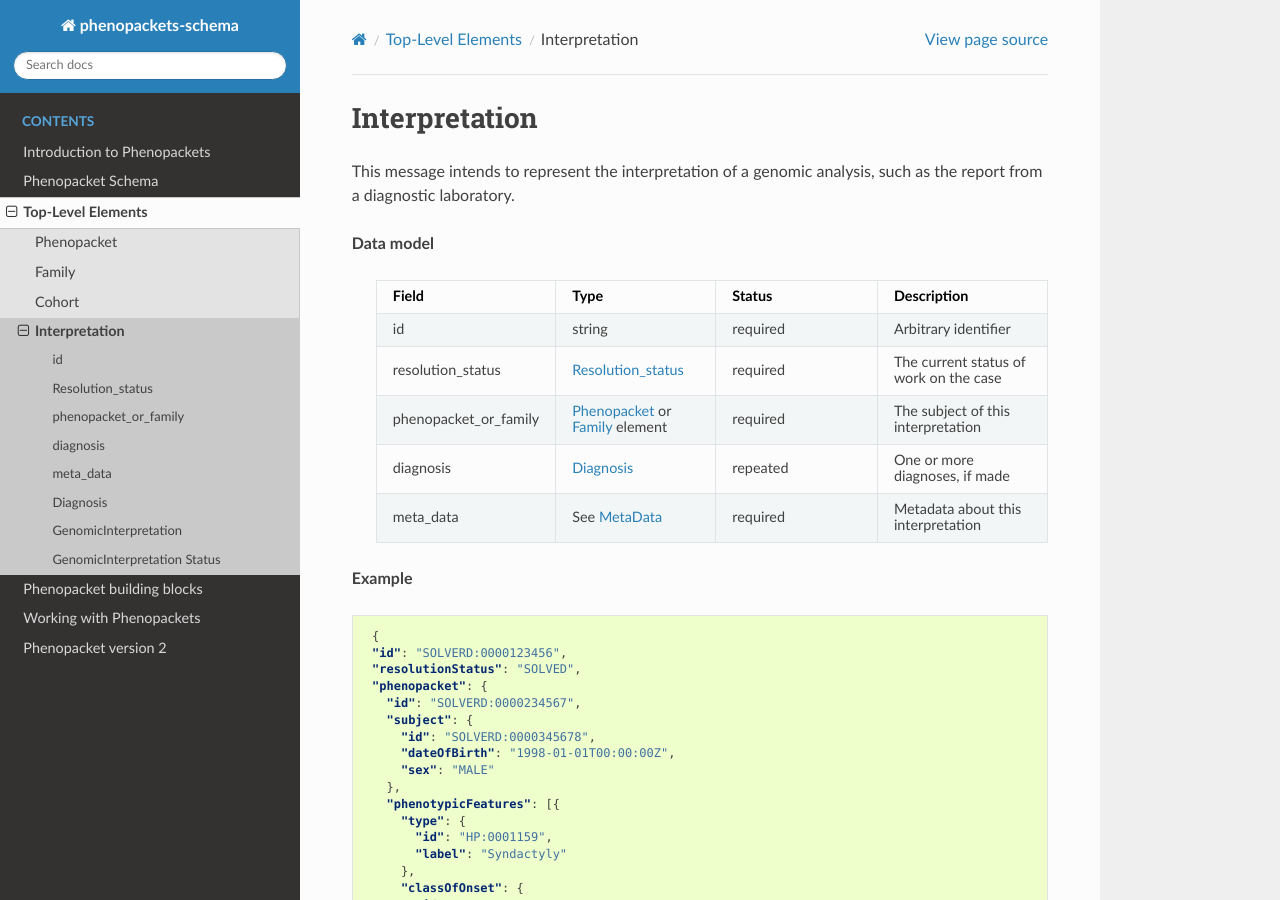
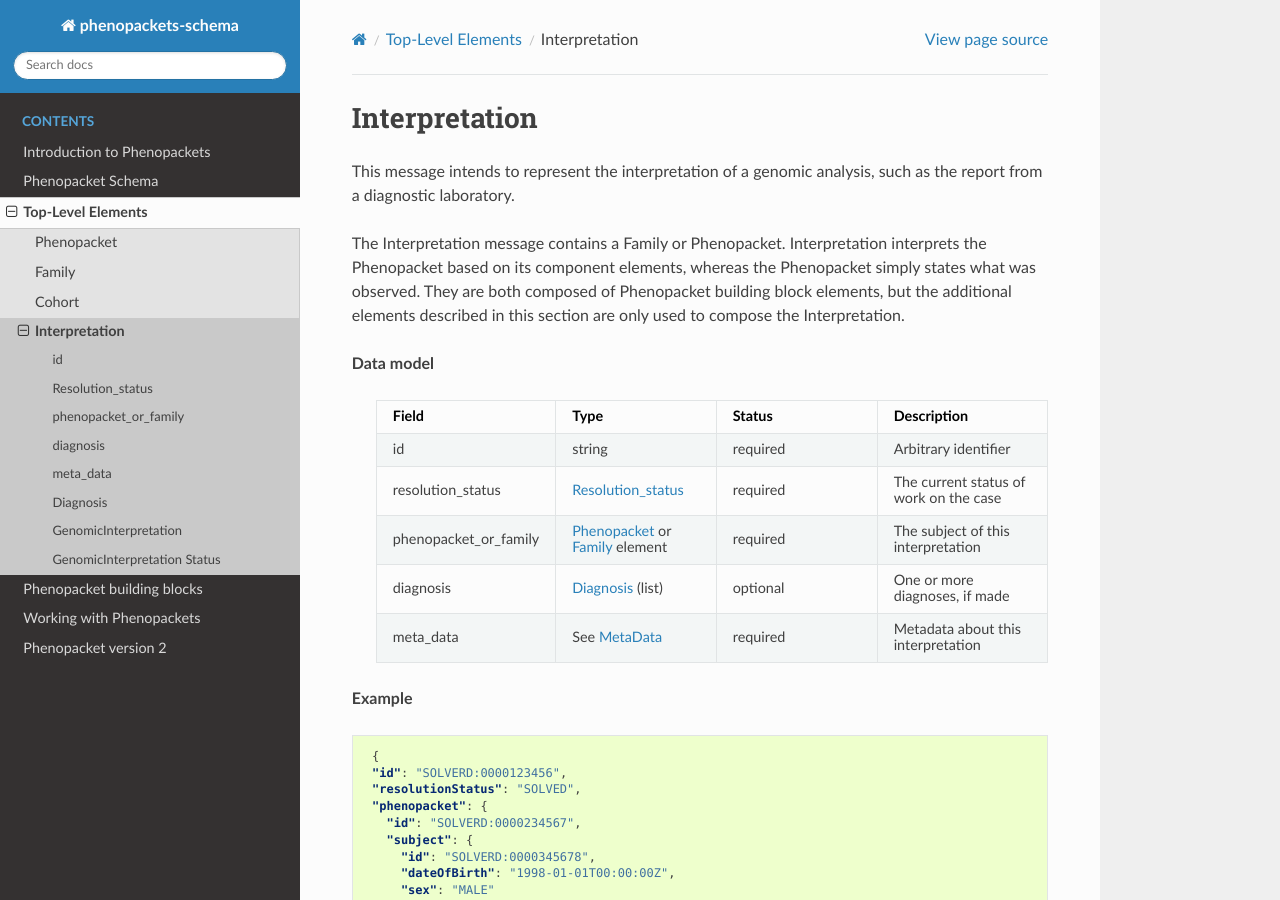
Before and after one commit to phenopackets/phenopacket-schema, a Sphinx documentation site: the page built from docs/interpretation.rst, in a window 1280 px wide and 900 px high. Built offline with Sphinx 7.4.7 and the Read the Docs theme 2.0.0, drawn with Linux system fonts in a browser that asks for light colours; some of the changed text lies outside the part shown.

Commit message:
Update interpretation.rst
Added clarification, corrected diagnosis and genomic_interpretation status and added (list) label in data model table

```diff
--- a/docs/interpretation.rst
+++ b/docs/interpretation.rst
@@ -4,6 +4,8 @@
 ==============
 This message intends to represent the interpretation of a genomic analysis, such as the report from
 a diagnostic laboratory.
+
+The Interpretation message contains a Family or Phenopacket. Interpretation interprets the Phenopacket based on its component elements, whereas the Phenopacket simply states what was observed. They are both composed of Phenopacket building block elements, but the additional elements described in this section are only used to compose the Interpretation.
 
 **Data model**
 
@@ -28,8 +30,8 @@
       - required
       - The subject of this interpretation
     * - diagnosis
-      - :ref:`rstdiagnosis`
-      - repeated
+      - :ref:`rstdiagnosis` (list)
+      - optional
       - One or more diagnoses, if made
     * - meta_data
       - See :ref:`rstmetadata`
@@ -207,8 +209,8 @@
       - required
       - The diagnosed condition
     * - genomic_interpretations
-      - :ref:`rstgenomicinterpretation`
-      - repeated
+      - :ref:`rstgenomicinterpretation` (list)
+      - optional
       - The genomic elements assessed as being responsible for the disease or empty
 
 **Example**
```
